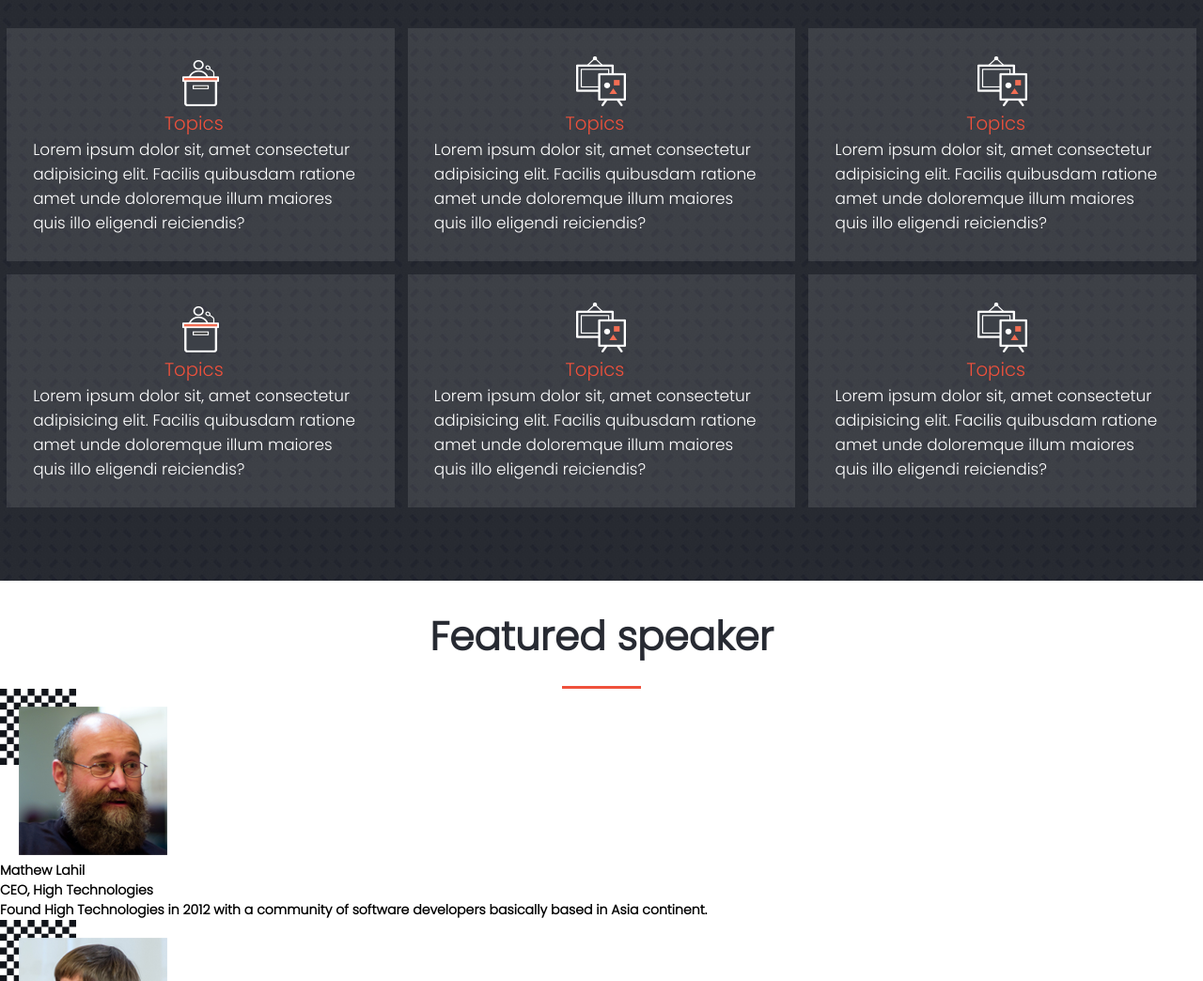
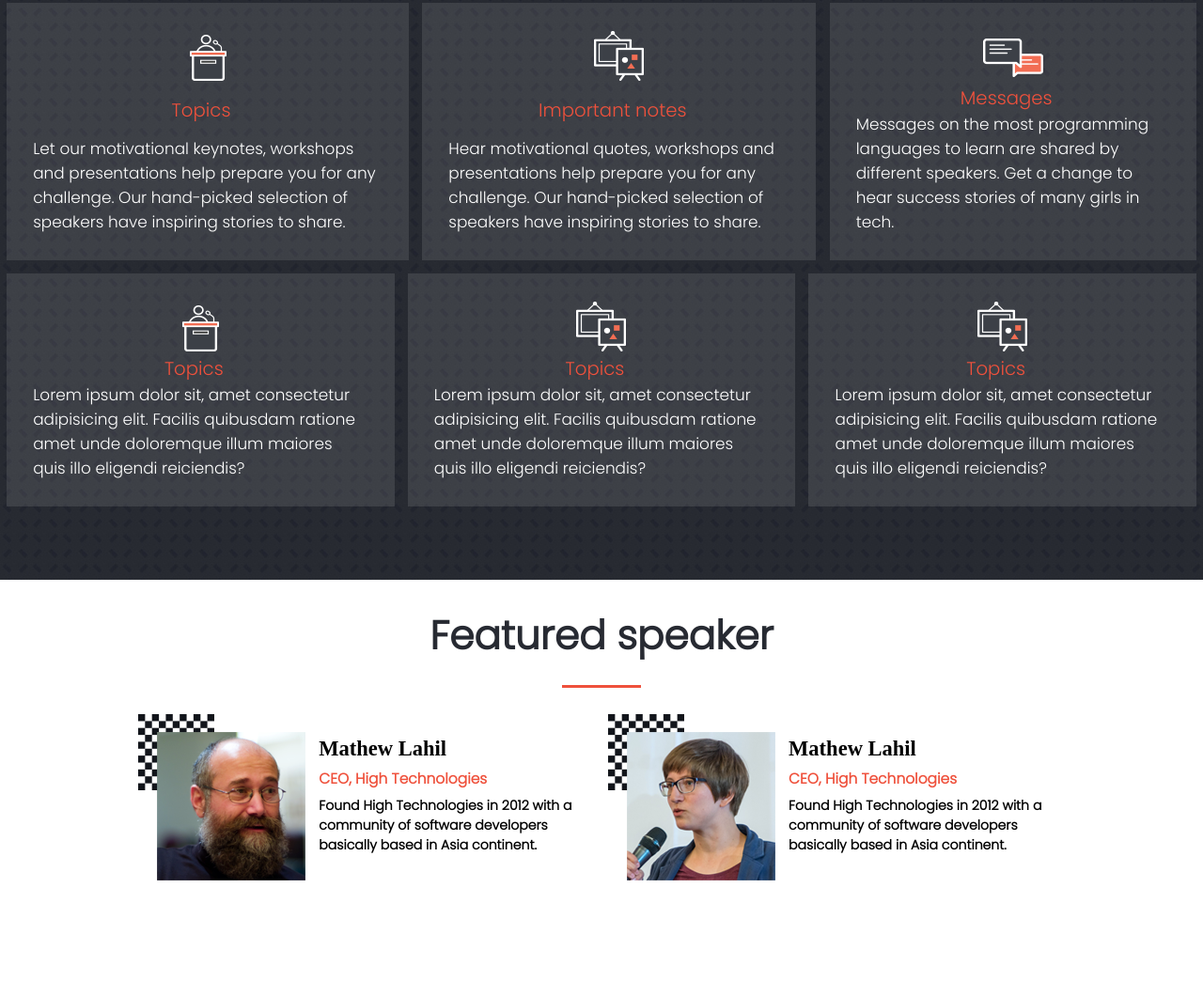
Before and after one commit to AlphaNtihinduka/Conference-capstone1, a website: page index.html in a window 1280 px wide. Shown: the part 1042-2086 px from the top of the page at 94% size. Drawn offline with Linux system fonts and the light colour scheme; a web font is replaced by a local one.

Commit message:
Style and add html dynamic container

```diff
--- a/index.html
+++ b/index.html
@@ -54,11 +54,11 @@
       <h1 class="title-banner-text">INTERNATIONAL GIRLS <br> INTECH  CONFERENCE <br> 2022</h1>
       </div>
       <div class="description-banner-text">
-        <p>Lorem ipsum dolor sit amet, consectetur adipisicing elit. Autem iure at rem, voluptas omnis reiciendis saepe laborum accusamus ratione possimus nobis temporibus, ex similique sit nostrum odio repellat vero in! Lorem ipsum dolor sit amet consectetur adipisicing elit. Commodi, mollitia. </p>
+        <p>At our highly anticipated annual Conference you’ll learn something new, be empowered to drive change in the industry, and make exciting connections. Whatever you do and wherever you’re at, there’s a place for you at The Girls in Tech Conference.</p>
       </div>
       <div class="date_banner_text">
-        <h2 class="date_text">2022.10.15(Mon.)~ 16(Tue.)</h2>
-        <p class="date_conversion_banner">@Art museum of Korea, art center and more.</p>
+        <h2 class="date_text">2022.05.24(Wed.)~ 16(Fri.)</h2>
+        <p class="date_conversion_banner">@Technology house, NewYork, USA.</p>
       </div>
     </section>
 
@@ -73,17 +73,17 @@
             <div class="program-card">
               <img src="./images/main_1.png" alt="topics">
               <div class="program-title">Topics</div>
-              <div class="program-description">Lorem ipsum dolor sit, amet consectetur adipisicing elit. Facilis quibusdam ratione amet unde doloremque illum maiores quis illo eligendi reiciendis?</div>
+              <div class="program-description">Let our motivational keynotes, workshops and presentations help prepare you for any challenge. Our hand-picked selection of speakers have inspiring stories to share.</div>
             </div>
             <div class="program-card">
               <img src="./images/main_2.png" alt="topics">
-              <div class="program-title">Topics</div>
-              <div class="program-description">Lorem ipsum dolor sit, amet consectetur adipisicing elit. Facilis quibusdam ratione amet unde doloremque illum maiores quis illo eligendi reiciendis?</div>
+              <div class="program-title">Important notes</div>
+              <div class="program-description">Hear motivational quotes, workshops and presentations help prepare you for any challenge. Our hand-picked selection of speakers have inspiring stories to share.</div>
             </div>
             <div class="program-card">
-              <img src="./images/main_2.png" alt="topics">
-              <div class="program-title">Topics</div>
-              <div class="program-description">Lorem ipsum dolor sit, amet consectetur adipisicing elit. Facilis quibusdam ratione amet unde doloremque illum maiores quis illo eligendi reiciendis?</div>
+              <img src="./images/main_3.png" alt="topics">
+              <div class="program-title">Messages</div>
+              <div class="program-description">Messages on the most programming languages to learn are shared by different speakers. Get a change to hear success stories of many girls in tech.</div>
             </div>
           </div>
           <div class="main-program-card-container">
@@ -138,6 +138,7 @@
         </div>
       </footer>
     </section>
+
 </div>
 
     <script src="script.js"></script>
--- a/style.css
+++ b/style.css
@@ -304,6 +304,31 @@ li {
   font-size: 2.5rem;
 }
 
+.speaker-personality-cards {
+  width: 95%;
+}
+
+.speaker-personality-card {
+  display: flex;
+  gap: 1rem;
+  margin: 0.5rem;
+}
+
+.details-container {
+  padding-top: 1.7rem;
+}
+
+.speaker-name {
+  font-size: 1.6rem;
+  font-family: bold;
+}
+
+.speaker-title {
+  font-size: 1.1rem;
+  padding: 1.3rem 0;
+  color: #ef513c;
+}
+
 @media (min-width: 768px) {
   .wrapper {
     min-width: 768px;
@@ -393,4 +418,32 @@ li {
   .footer {
     padding: 0 3rem;
   }
+
+  .speaker-personality-container {
+    display: flex;
+    flex-wrap: wrap;
+    max-width: 71rem;
+    align-items: center;
+    justify-content: center;
+    margin: 0 auto;
+    padding-top: 1.5rem;
+  }
+
+  .speaker-personality-cards {
+    display: flex;
+    flex-grow: 1;
+    flex-shrink: 1;
+    flex-basis: 25rem;
+  }
+
+  .speaker-personality-card {
+    display: flex;
+    width: 100%;
+    height: 20rem;
+  }
+
+  .speaker-title {
+    font-size: 1.1rem;
+    padding: 0.5rem 0;
+  }
 }
```
